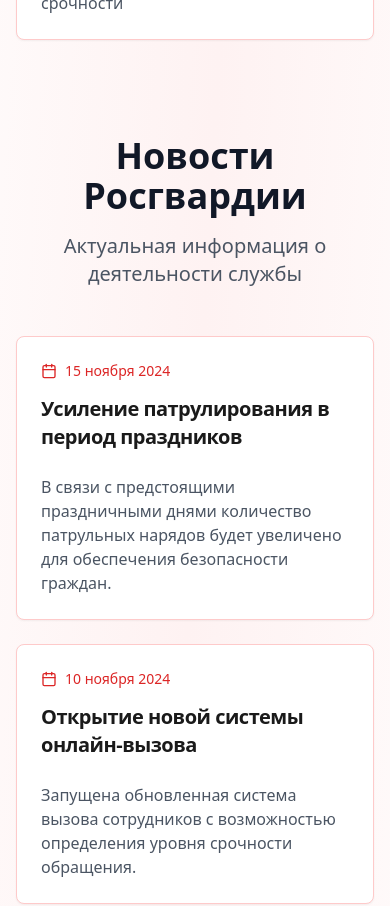
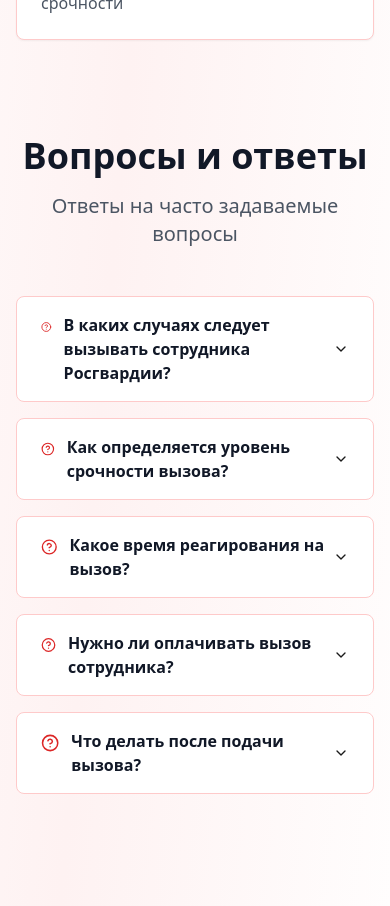
Before and after one commit to pr-poehali-dev/rosgvardiya-site-launch, a React (Vite) app: page / in a window 390 px wide. Shown: the part 3160-4066 px from the top of the page. Built offline with nearby package versions, Linux system fonts and the light colour scheme.

Commit message:
Убери разделы: Новости, контакты

```diff
--- a/src/pages/Index.tsx
+++ b/src/pages/Index.tsx
@@ -81,9 +81,7 @@ const Index = () => {
                 { id: 'home', label: 'Главная', icon: 'Home' },
                 { id: 'call', label: 'Вызов', icon: 'Phone' },
                 { id: 'about', label: 'О службе', icon: 'Info' },
-                { id: 'news', label: 'Новости', icon: 'Newspaper' },
-                { id: 'faq', label: 'Вопросы', icon: 'HelpCircle' },
-                { id: 'contacts', label: 'Контакты', icon: 'MapPin' }
+                { id: 'faq', label: 'Вопросы', icon: 'HelpCircle' }
               ].map((item) => (
                 <button
                   key={item.id}
@@ -265,49 +263,7 @@ const Index = () => {
           </div>
         </section>
 
-        <section id="news" className="mb-24 scroll-mt-24">
-          <div className="text-center mb-12">
-            <h2 className="text-4xl font-bold text-gray-900 mb-4">Новости Росгвардии</h2>
-            <p className="text-xl text-gray-600">Актуальная информация о деятельности службы</p>
-          </div>
-          <div className="grid md:grid-cols-2 gap-6">
-            {[
-              {
-                date: '15 ноября 2024',
-                title: 'Усиление патрулирования в период праздников',
-                description: 'В связи с предстоящими праздничными днями количество патрульных нарядов будет увеличено для обеспечения безопасности граждан.'
-              },
-              {
-                date: '10 ноября 2024',
-                title: 'Открытие новой системы онлайн-вызова',
-                description: 'Запущена обновленная система вызова сотрудников с возможностью определения уровня срочности обращения.'
-              },
-              {
-                date: '5 ноября 2024',
-                title: 'Итоги работы за октябрь 2024',
-                description: 'Сотрудниками Росгвардии было обработано более 5000 обращений граждан, среднее время реагирования составило 12 минут.'
-              },
-              {
-                date: '1 ноября 2024',
-                title: 'Профилактическая работа в учебных заведениях',
-                description: 'Проведена серия встреч со студентами и школьниками по вопросам общественной безопасности.'
-              }
-            ].map((news, index) => (
-              <Card key={index} className="border-red-200 hover:border-red-400 transition-all">
-                <CardHeader>
-                  <div className="flex items-center gap-2 text-sm text-red-600 mb-2">
-                    <Icon name="Calendar" size={16} />
-                    {news.date}
-                  </div>
-                  <CardTitle className="text-xl">{news.title}</CardTitle>
-                </CardHeader>
-                <CardContent>
-                  <p className="text-gray-600">{news.description}</p>
-                </CardContent>
-              </Card>
-            ))}
-          </div>
-        </section>
+
 
         <section id="faq" className="mb-24 scroll-mt-24">
           <div className="max-w-3xl mx-auto">
@@ -354,57 +310,7 @@ const Index = () => {
           </div>
         </section>
 
-        <section id="contacts" className="mb-24 scroll-mt-24">
-          <div className="max-w-3xl mx-auto">
-            <div className="text-center mb-12">
-              <h2 className="text-4xl font-bold text-gray-900 mb-4">Контакты</h2>
-              <p className="text-xl text-gray-600">Свяжитесь с нами любым удобным способом</p>
-            </div>
-            <div className="grid md:grid-cols-2 gap-6">
-              {[
-                {
-                  icon: 'Phone',
-                  title: 'Телефон горячей линии',
-                  content: '8-800-200-40-40',
-                  description: 'Бесплатно по России, круглосуточно'
-                },
-                {
-                  icon: 'Mail',
-                  title: 'Электронная почта',
-                  content: 'info@rosgvard.ru',
-                  description: 'Ответ в течение 24 часов'
-                },
-                {
-                  icon: 'MapPin',
-                  title: 'Адрес центрального офиса',
-                  content: 'г. Москва, ул. Большая Полянка, д. 43',
-                  description: 'Прием по предварительной записи'
-                },
-                {
-                  icon: 'Globe',
-                  title: 'Официальный сайт',
-                  content: 'www.rosgvard.ru',
-                  description: 'Информация о деятельности службы'
-                }
-              ].map((contact, index) => (
-                <Card key={index} className="border-red-200 hover:shadow-lg transition-all">
-                  <CardHeader>
-                    <div className="flex items-center gap-3 mb-3">
-                      <div className="w-12 h-12 bg-red-600 rounded-lg flex items-center justify-center">
-                        <Icon name={contact.icon} className="text-white" size={24} />
-                      </div>
-                      <CardTitle className="text-lg">{contact.title}</CardTitle>
-                    </div>
-                  </CardHeader>
-                  <CardContent>
-                    <p className="text-gray-900 font-semibold mb-2">{contact.content}</p>
-                    <p className="text-sm text-gray-600">{contact.description}</p>
-                  </CardContent>
-                </Card>
-              ))}
-            </div>
-          </div>
-        </section>
+
       </main>
 
       <footer className="bg-red-600 text-white py-12">
```
Also changed, not shown: 1 other file (tests, documents, lock files or other folders).
